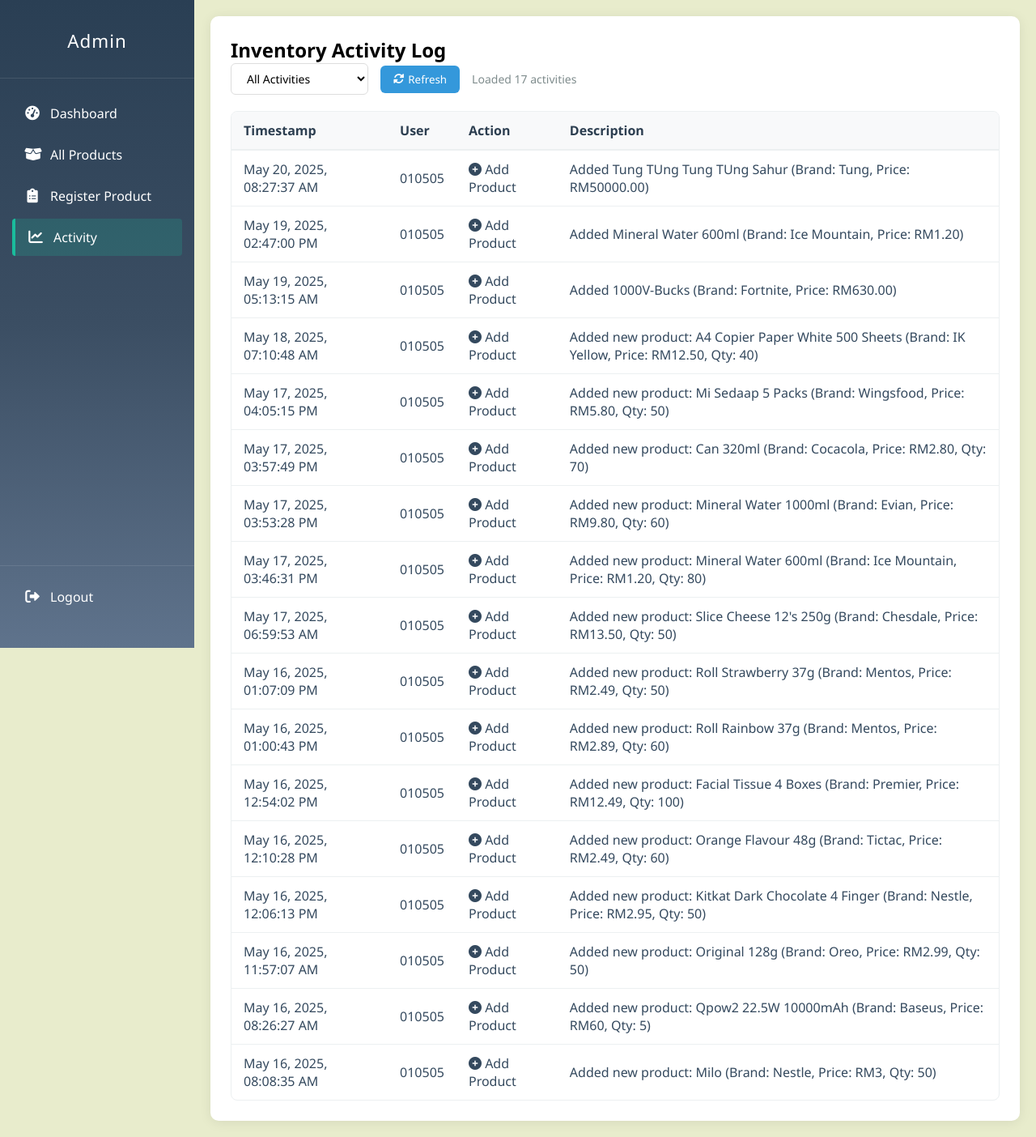
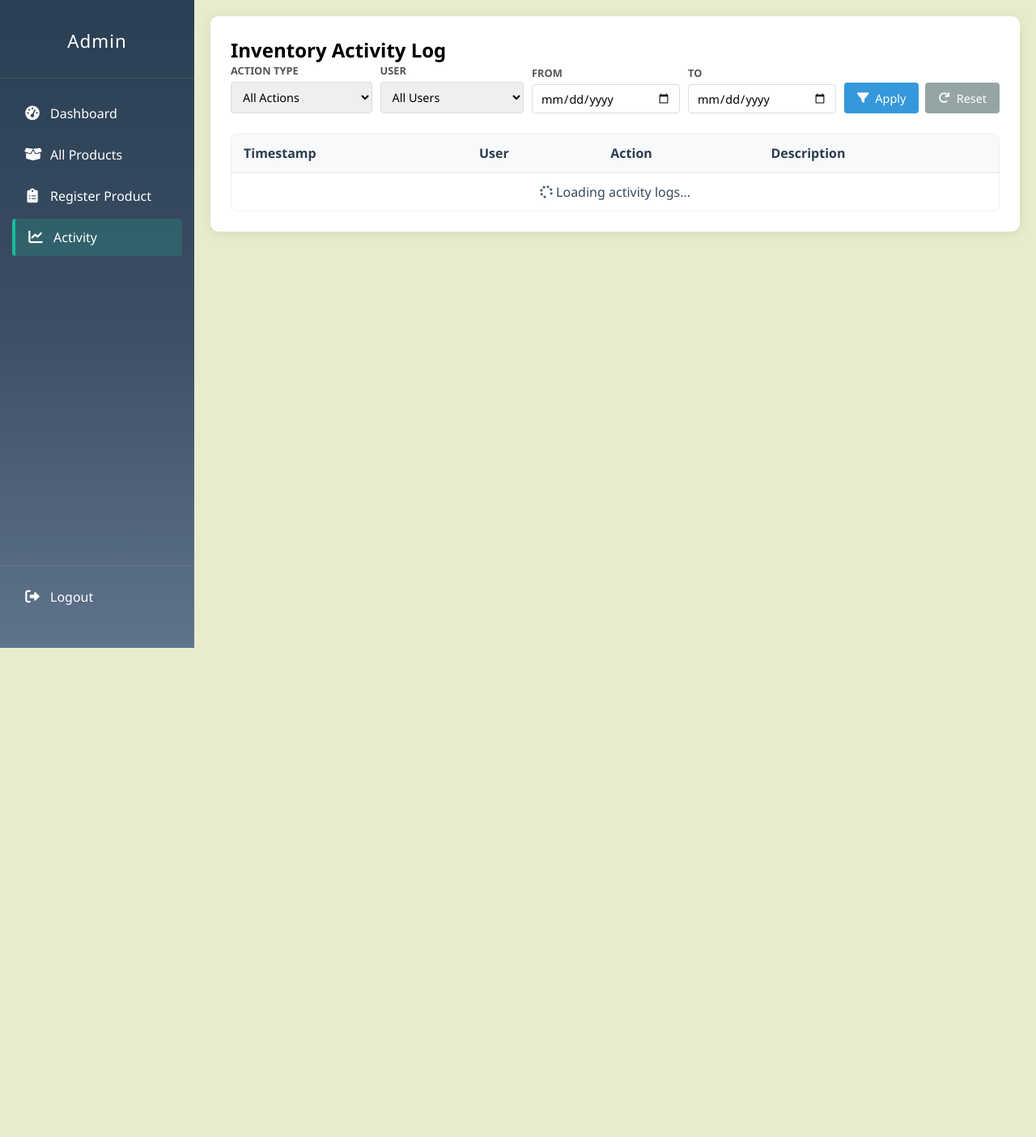
Before and after one commit to boslqx/ALL-2, a Flask app: page /admin/activity in a window 1280 px wide. Shown: the whole page at 81% size. After the commit the page ends 800 px from the top, so only its background shows below. Run offline with Flask 3, Linux system fonts and the light colour scheme; data comes from the database, SQL or seed files in the repository; parts of the project's set-up code (start-up, migrations or seed data) failed here and were passed over; some libraries are stand-ins or nearby versions.

Commit message:
implemented filter

```diff
--- a/routes/admin.py
+++ b/routes/admin.py
@@ -467,10 +467,34 @@ def restock_product():
         if 'conn' in locals():
             conn.close()
 
-@admin_bp.route('/admin/activity-logs')  # Changed endpoint
+# Add new route to get users
+@admin_bp.route('/admin/api/users')
+def get_users():
+    try:
+        conn = sqlite3.connect(os.path.join(current_app.instance_path, 'site.db'))
+        conn.row_factory = sqlite3.Row
+        cursor = conn.cursor()
+
+        cursor.execute("SELECT UserID, Username, Name FROM User")
+        users = [dict(row) for row in cursor.fetchall()]
+        return jsonify(users)
+
+    except Exception as e:
+        return jsonify({'error': str(e)}), 500
+    finally:
+        if 'conn' in locals():
+            conn.close()
+
+# Update activity logs endpoint
+@admin_bp.route('/admin/activity-logs')
 def admin_activity_logs():
     try:
+        # Get filters
         action_filter = request.args.get('action', 'all')
+        user_filter = request.args.get('user', 'all')
+        date_from = request.args.get('from')
+        date_to = request.args.get('to')
+
         conn = sqlite3.connect(os.path.join(current_app.instance_path, 'site.db'))
         conn.row_factory = sqlite3.Row
         cursor = conn.cursor()
@@ -478,17 +502,32 @@ def admin_activity_logs():
         query = """
             SELECT
                 A.Timestamp,
-                U.Username as UserName,
+                U.UserID,
+                COALESCE(U.Name, U.Username) AS UserName,
                 A.ActionType,
                 A.Description
             FROM ActivityLog A
             LEFT JOIN User U ON A.UserID = U.UserID
+            WHERE 1=1
         """
         params = []
 
+        # Apply filters
         if action_filter != 'all':
-            query += " WHERE A.ActionType = ?"
+            query += " AND A.ActionType = ?"
             params.append(action_filter)
+
+        if user_filter != 'all':
+            query += " AND A.UserID = ?"
+            params.append(user_filter)
+
+        if date_from:
+            query += " AND DATE(A.Timestamp) >= ?"
+            params.append(date_from)
+
+        if date_to:
+            query += " AND DATE(A.Timestamp) <= ?"
+            params.append(date_to)
 
         query += " ORDER BY A.Timestamp DESC LIMIT 200"
 
--- a/static/css/admin.css
+++ b/static/css/admin.css
@@ -960,6 +960,97 @@ body {
     }
 }
 
+/* Activity Logs Filter Section */
+.activity-filter-options {
+    display: flex;
+    flex-wrap: nowrap;
+    gap: 10px;
+    align-items: flex-end;
+    margin-bottom: 20px;
+    width: 100%;
+    max-width: 100%;
+    overflow-x: auto;
+    padding-bottom: 5px; /* Space for scrollbar */
+}
+
+.activity-filter-group {
+    display: flex;
+    flex-direction: column;
+    min-width: 0;
+    flex: 1 1 auto;
+}
+
+.activity-filter-group label {
+    font-weight: bold;
+    margin-bottom: 5px;
+    text-transform: uppercase;
+    font-size: 0.8em;
+    color: #555;
+    white-space: nowrap;
+}
+
+.activity-filter-select {
+    padding: 8px 10px;
+    border: 1px solid #ddd;
+    border-radius: 4px;
+    font-size: 0.9em;
+    width: 100%;
+    min-width: 120px;
+}
+
+/* Date picker specific styles */
+.activity-filter-group input[type="date"] {
+    padding: 7px 10px; /* Slightly different padding for date inputs */
+    height: 36px; /* Match select height */
+}
+
+/* Button group - slightly wider than allproducts version */
+.activity-filter-button-group {
+    display: flex;
+    gap: 8px;
+    align-items: flex-end;
+    flex-shrink: 0;
+}
+
+/* Modified button styles for activity logs */
+.activity-action-button {
+    padding: 8px 16px;
+    background-color: #3498db; /* Blue instead of green */
+    color: white;
+    border: none;
+    border-radius: 4px;
+    cursor: pointer;
+    font-size: 0.9em;
+    display: flex;
+    align-items: center;
+    gap: 8px;
+    height: 38px;
+    white-space: nowrap;
+    transition: background-color 0.2s;
+}
+
+.activity-action-button:hover {
+    background-color: #2980b9;
+}
+
+.activity-action-button.reset {
+    background-color: #95a5a6;
+}
+
+.activity-action-button.reset:hover {
+    background-color: #7f8c8d;
+}
+
+/* Scrollbar styling for filter options */
+.activity-filter-options::-webkit-scrollbar {
+    height: 6px;
+}
+
+.activity-filter-options::-webkit-scrollbar-thumb {
+    background: #ccc;
+    border-radius: 3px;
+}
+
 /* Activity Logs */
 .activity-logs-container {
     padding: 25px;
--- a/templates/admin_activity.html
+++ b/templates/admin_activity.html
@@ -2,19 +2,48 @@
 {% block content %}
 <div class="activity-logs-container">
     <h2>Inventory Activity Log</h2>
-    <div class="log-filters">
-        <select id="log-filter">
-            <option value="all">All Activities</option>
-            <option value="ADD_PRODUCT">Product Additions</option>
-            <option value="UPDATE_STOCK">Stock Updates</option>
-            <option value="DELETE_PRODUCT">Product Deletions</option>
-            <option value="EDIT_PRODUCT">Product Edits</option>
+    <!-- Activity Log Filters -->
+    <div class="activity-filter-options">
+        <div class="activity-filter-group">
+            <label for="action-filter">Action Type</label>
+            <select class="activity-filter-select" id="action-filter">
+                <option value="all">All Actions</option>
+                <option value="ADD_PRODUCT">Add Product</option>
+                <option value="UPDATE_STOCK">Stock Update</option>
+                <option value="EDIT_PRODUCT">Edit Product</option>
+                <option value="DELETE_PRODUCT">Delete Product</option>
             </select>
-        <button id="refresh-logs" class="btn-refresh">
-            <i class="fas fa-sync-alt"></i> Refresh
+        </div>
+
+        <div class="activity-filter-group">
+            <label for="user-filter">User</label>
+            <select class="activity-filter-select" id="user-filter">
+                <option value="all">All Users</option>
+                <!-- Dynamically filled -->
+            </select>
+        </div>
+
+        <div class="activity-filter-group">
+            <label for="date-from">From</label>
+            <input type="date" class="activity-filter-select" id="date-from">
+        </div>
+
+        <div class="activity-filter-group">
+            <label for="date-to">To</label>
+            <input type="date" class="activity-filter-select" id="date-to">
+        </div>
+
+        <div class="activity-filter-button-group">
+            <button class="activity-action-button" id="apply-filters">
+                <i class="fas fa-filter"></i> Apply
             </button>
-        <span id="log-status" class="status-message"></span>
+            <button class="activity-action-button reset" id="reset-filters">
+                <i class="fas fa-redo"></i> Reset
+            </button>
         </div>
+    </div>
+
+
     <div class="log-table-container">
         <table id="activity-logs-table">
             <thead>
@@ -33,19 +62,38 @@
 </div>
 
 <script>
-    document.addEventListener('DOMContentLoaded', function() {
-        // Initialize logs when page loads
-        loadActivityLogs();
+document.addEventListener('DOMContentLoaded', function () {
+    let allUsers = [];
 
-        // Set up event listeners
-        document.getElementById('log-filter').addEventListener('change', loadActivityLogs);
-        document.getElementById('refresh-logs').addEventListener('click', loadActivityLogs);
+    // Initialize
+    loadUsers().then(loadActivityLogs);
+
+    // Event Listeners
+    document.getElementById('apply-filters').addEventListener('click', loadActivityLogs);
+    document.getElementById('reset-filters').addEventListener('click', resetFilters);
+
+    async function loadUsers() {
+        try {
+            const response = await fetch('/admin/api/users');
+            allUsers = await response.json();
+
+            const userFilter = document.getElementById('user-filter');
+            userFilter.innerHTML = '<option value="all">All Users</option>';
+
+            allUsers.forEach(user => {
+                const option = document.createElement('option');
+                option.value = user.UserID;
+                option.textContent = user.Name || user.Username;
+                userFilter.appendChild(option);
+            });
+        } catch (error) {
+            console.error('Failed to load users:', error);
+        }
+    }
 
     async function loadActivityLogs() {
         const tbody = document.getElementById('logs-body');
         const statusElement = document.getElementById('log-status');
-
-            // Show loading state
         tbody.innerHTML = `
             <tr class="loading-row">
                 <td colspan="4">
@@ -53,28 +101,33 @@
                 </td>
             </tr>
         `;
-
         statusElement.textContent = 'Fetching latest logs...';
 
+        const filters = {
+            action: document.getElementById('action-filter').value,
+            user: document.getElementById('user-filter').value,
+            dateFrom: document.getElementById('date-from').value,
+            dateTo: document.getElementById('date-to').value
+        };
+
         try {
-                const filter = document.getElementById('log-filter').value;
-                const response = await fetch(`/admin/activity-logs?action=${filter}`);
+            const params = new URLSearchParams();
+            if (filters.action !== 'all') params.append('action', filters.action);
+            if (filters.user !== 'all') params.append('user', filters.user);
+            if (filters.dateFrom) params.append('from', filters.dateFrom);
+            if (filters.dateTo) params.append('to', filters.dateTo);
 
-                if (!response.ok) {
-                    throw new Error(`Server returned ${response.status}`);
-                }
+            const response = await fetch(`/admin/activity-logs?${params.toString()}`);
+
+            if (!response.ok) throw new Error(`Server returned ${response.status}`);
 
             const logs = await response.json();
-
-                if (logs.error) {
-                    throw new Error(logs.error);
-                }
+            if (logs.error) throw new Error(logs.error);
 
             renderLogs(logs);
             statusElement.textContent = `Loaded ${logs.length} activities`;
-
         } catch (error) {
-                console.error('Failed to load activity logs:', error);
+            console.error('Error loading logs:', error);
             tbody.innerHTML = `
                 <tr class="error-row">
                     <td colspan="4">
@@ -87,11 +140,19 @@
         }
     }
 
+    function resetFilters() {
+        document.getElementById('action-filter').value = 'all';
+        document.getElementById('user-filter').value = 'all';
+        document.getElementById('date-from').value = '';
+        document.getElementById('date-to').value = '';
+        loadActivityLogs();
+    }
+
     function renderLogs(logs) {
         const tbody = document.getElementById('logs-body');
         tbody.innerHTML = '';
 
-            if (logs.length === 0) {
+        if (!logs.length) {
             tbody.innerHTML = `
                 <tr>
                     <td colspan="4" style="text-align: center; color: #7f8c8d;">
@@ -105,23 +166,15 @@
         logs.forEach(log => {
             const row = document.createElement('tr');
 
-                // Format timestamp
             const timestamp = new Date(log.Timestamp).toLocaleString('en-US', {
-                    month: 'short',
-                    day: 'numeric',
-                    year: 'numeric',
-                    hour: '2-digit',
-                    minute: '2-digit',
-                    second: '2-digit'
+                month: 'short', day: 'numeric', year: 'numeric',
+                hour: '2-digit', minute: '2-digit', second: '2-digit'
             });
-
-                // Format action with icon
-                const action = formatActionWithIcon(log.ActionType);
 
             row.innerHTML = `
                 <td>${timestamp}</td>
                 <td>${log.UserName || 'System'}</td>
-                    <td>${action}</td>
+                <td>${formatActionWithIcon(log.ActionType)}</td>
                 <td>${log.Description || 'No description available'}</td>
             `;
 
@@ -136,9 +189,9 @@
             'DELETE_PRODUCT': '<i class="fas fa-trash-alt text-danger"></i> Delete Product',
             'EDIT_PRODUCT': '<i class="fas fa-edit text-warning"></i> Edit Product'
         };
-
         return actions[actionType] || actionType;
     }
 });
 </script>
+
 {% endblock %}
```
Lines whose indentation alone changed are shown as unchanged.
